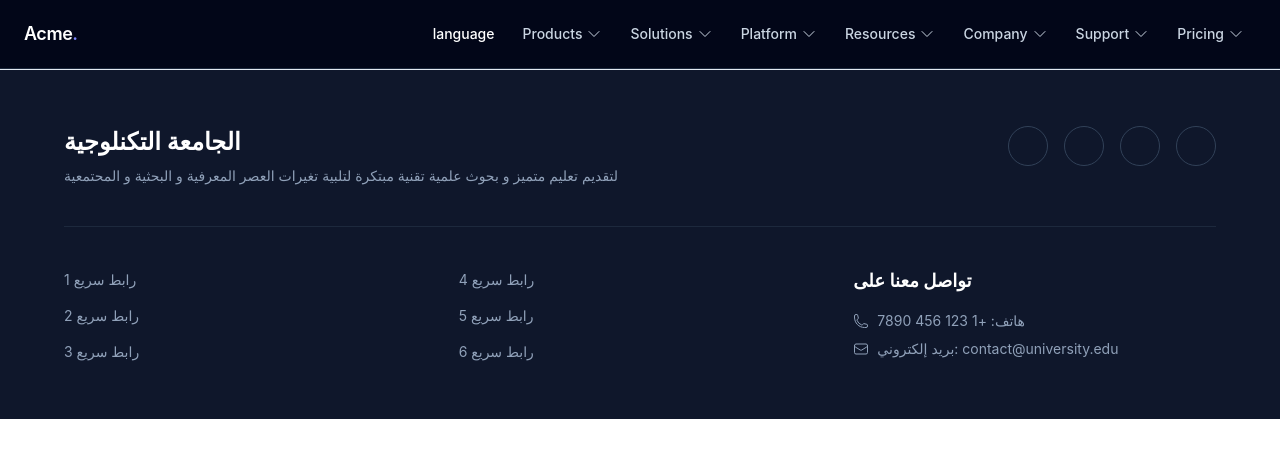
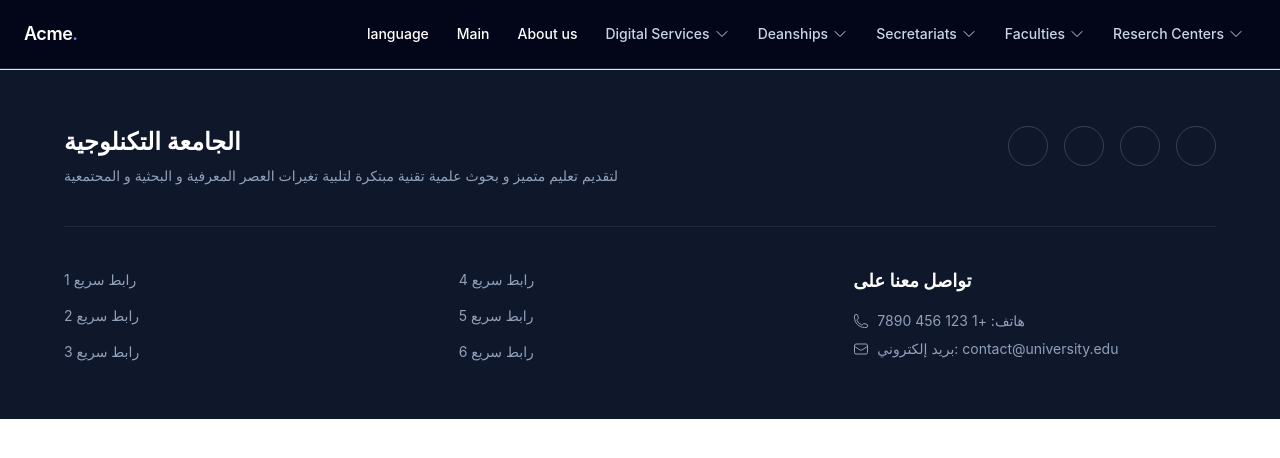
Before and after one commit to A1iHassan/University-platform, a React (Vite) app in the folder frontend2/: page /aboutus in a window 1280 px wide. Shown: the top 458 px of the page. Built offline with nearby package versions, Linux system fonts and the light colour scheme.

Commit message:
cards content done

```diff
--- a/frontend2/src/components/cardsSection.tsx
+++ b/frontend2/src/components/cardsSection.tsx
@@ -1,17 +1,19 @@
 import { Link } from "react-router";
+import { useTranslation } from "react-i18next";
 
 type CardItem = {
   label: string;
+  content: string;
   to: string;
 };
-
+const CardsSection = () => {
+const { t } = useTranslation()
 const CARDS: CardItem[] = [
-  { label: "Explore Products", to: "/products" },
-  { label: "View Case Studies", to: "/case-studies" },
-  { label: "Get in Touch", to: "/contact" },
+  { label: t('our_message'), content: t('our_message_content'), to: "/message" },
+  { label: t('president'), content: t('president_content'), to: "/president" },
+  { label: t('relations'), content: t('relations_content'), to: "/relations" },
 ];
 
-const CardsSection = () => {
   return (
     <section className="h-[90svh] flex justify-center items-center">
       <div className="flex w-full items-center justify-center gap-8 px-10 py-16">
@@ -19,9 +21,10 @@ const CardsSection = () => {
           <Link
             key={card.to}
             to={card.to}
-            className="flex w-1/4 rounded-none items-center justify-center bg-slate-900 text-lg font-medium text-white shadow-xl/30 transition-colors hover:bg-slate-800"
+            className="flex flex-col w-1/4 h-[50svh] leading-loose rounded-none items-center justify-center bg-slate-900 text-lg text-white shadow-xl/30 transition-colors hover:bg-slate-800"
           >
-            {card.label}
+            <h2 className="text-3xl">{card.label}</h2>
+	    <span className="text-lg">{card.content}</span>
           </Link>
         ))}
       </div>
--- a/frontend2/src/components/navBar.tsx
+++ b/frontend2/src/components/navBar.tsx
@@ -7,40 +7,31 @@ type NavItem = {
   items: string[];
 };
 
+const NavigationBar: React.FC = () => {
+  const [openIndex, setOpenIndex] = React.useState<number | null>(null);
+  const { t, i18n } = useTranslation();
 const NAV_ITEMS: NavItem[] = [
   {
-    label: "Products",
-    items: ["Overview", "Studio", "Cloud Sync", "Pricing", "Integrations"],
+    label: t('digital_services'),
+    items: [t('application_portal'), t('students_portal'), t('teachers_portal'), t('admins_portal'), t('e_library')],
   },
   {
-    label: "Solutions",
-    items: ["For Startups", "For Enterprise", "For Agencies", "For Education"],
+    label: t('deanships'),
+    items: [t('dean_students'), t('dean_admission'), t('dean_research')],
   },
   {
-    label: "Platform",
-    items: ["API Reference", "SDKs", "Status Page", "Security", "Changelog"],
+    label: t('secretariats'),
+    items: [t('secret_science'), t('secret_lib')],
   },
   {
-    label: "Resources",
-    items: ["Documentation", "Guides", "Blog", "Community", "Webinars"],
-  },
-  {
-    label: "Company",
-    items: ["About Us", "Careers", "Press", "Contact"],
-  },
-  {
-    label: "Support",
+    label: t('faculties'),
     items: ["Help Center", "Contact Support", "System Status", "Report a Bug"],
   },
   {
-    label: "Pricing",
-    items: ["Plans", "Compare Plans", "Enterprise Quote", "FAQ"],
+    label: t('research_centers'),
+    items: [t('center_1'), t('center_2'), t('center_3')],
   },
 ];
-
-const NavigationBar: React.FC = () => {
-  const [openIndex, setOpenIndex] = React.useState<number | null>(null);
-  const { t, i18n } = useTranslation();
 
   return (
     <nav
@@ -64,6 +55,8 @@ const NavigationBar: React.FC = () => {
 	        {t('language')}
 	    </button>
 	  </li>
+	  <li className="rounded-md px-3 py-2 text-sm text-white font-medium transition-colors">{t('main')}</li>
+	  <li className="rounded-md px-3 py-2 text-sm text-white font-medium transition-colors">{t('about_us')}</li>
           {NAV_ITEMS.map((item, index) => (
             <li
               key={item.label}
--- a/frontend2/src/i18n/locales/ar.json
+++ b/frontend2/src/i18n/locales/ar.json
@@ -1,10 +1,34 @@
 {
-	"language": "language",
-	"about_us": "About us",
-	"deanships": "Deanships",
-	"main": "Main",
-	"faculties": "Faculties",
-	"digital_services": "Digital Services",
-	"secretariats": "Secretariats",
-	"research_centers": "Reserch Centers"
+	"language": "اللغة",
+	"about_us": "من نحن",
+	"deanships": "العمادات",
+	"main": "الرئيسية",
+	"faculties": "الكليات",
+	"digital_services": "الخدمات الإلكترونية",
+	"secretariats": "الأمانات",
+	"research_centers": "مراكز الأبحاث",
+	"students_portal": "بوابة الطلاب",
+	"teachers_portal": "بوابة طاقم المدرسين",
+	"admins_portal": "بوابة الطاقم الإداري",
+	"e_library": "المكتبة الرقمية",
+	"applications": "نافذة التسجيل للطلاب الجدد",
+	"dean_students": "عمادة شؤون الطلاب",
+	"dean_research": "عمادة البحث العلمي",
+	"dean_admission": "عمادة القبول و التسجيل",
+	"secret_science": "أمانة الشؤون العملية",
+	"secret_lib": "أمانة المكتبات",
+	"center_1": "مركز الأبحاث الاستراتيجية",
+	"center_2": "المركز الثاني",
+	"center_3": "المركز الثالث",
+	"our_message": "رسالتنا و أهدافنا",
+	"president": "كلمة رئيس الجامعة",
+	"relations": "العلاقات العامة",
+	"our_message_content": "تسعى الجاعة إلى تقديم تعليم متميز و بحوث علمية تقنية مبتكرة لتلبية تغيرات العصر المعرفية و البحثية و المحتمعية",
+	"president_content": "بسم الله الرحمن الرحيم و به نستعين الحمد لله الذي بنعمته تتم الصالحات وبفضله ومنه وكرمه تقضى الحاجات وتتنزل الرحمات ، إلي ابنائي الطلاب و الطالبات وإلي كافة منسوبي الجامعة التكنولوجية بمختلف فئاتهم ومسمياتهم الجامعة التكنولوجية، لها تاريخ غني ...",
+	"relations_content": "نشأت إدارة العلاقات العامة الاعلام عقب صدور قرار السيد مدير الجامعة في العام 2024م، وفق أهداف مرسومة لتكون المرآة التي تعكس المناشط المختلفة للجامعة ، ومنذ ذلك التاريخ مثلت حلقت وصل بين الجامعة والمؤسسات المختلفة علي ...",
+	"": "",
+	"": "",
+	"": "",
+	"": "",
+	"": ""
 }
--- a/frontend2/src/i18n/locales/en.json
+++ b/frontend2/src/i18n/locales/en.json
@@ -6,5 +6,32 @@
 	"faculties": "Faculties",
 	"digital_services": "Digital Services",
 	"secretariats": "Secretariats",
-	"research_centers": "Reserch Centers"
+	"research_centers": "Reserch Centers",
+	"students_portal": "Students Portal",
+	"teachers_portal": "Teaching Staff Portal",
+	"admins_portal": "Managerial Staff Portal",
+	"e_library": "Electronic Library",
+	"application_portal": "New Applications Form",
+	"dean_students": "Students Affairs Deanship",
+	"dean_research": "Scientific Researches Deanship",
+	"dean_admission": "Application & Admission Deanship",
+	"secret_science": "Scientific Affairs Secretariat",
+	"secret_lib": "Libraries Secretariat",
+	"center_1": "Stratigic Studies Center",
+	"center_2": "Second Center",
+	"center_3": "Third Center",
+	"our_message": "Our Message",
+	"president": "Word from Our President",
+	"relations": "Public Relations",
+	"our_message_content": "The university strives to provide distinguished education and innovative technical research to meet the cognitive, research, and societal demands of the modern era.",
+	"president_content": "'In the name of Allah, the Most Gracious, the Most Merciful, and in Him we seek assistance. Praise be to Allah, through Whose grace good deeds are accomplished, and through Whose favor, bounty, and generosity needs are fulfilled and blessings are bestowed. To my dear students, and to all staff and faculty members of the University of Technology across their respective roles and positions: The University of Technology possesses a rich history...'",
+	"relations_content": "The Department of Public Relations and Media was established following the decree issued by the University President in 2024, in accordance with defined objectives to serve as a reflection of the university's various activities. Since that date, it has acted as a liaison between the university and various institutions...",
+	"": "",
+	"": "",
+	"": "",
+	"": "",
+	"": "",
+	"": "",
+	"": "",
+	"": ""
 }
```
